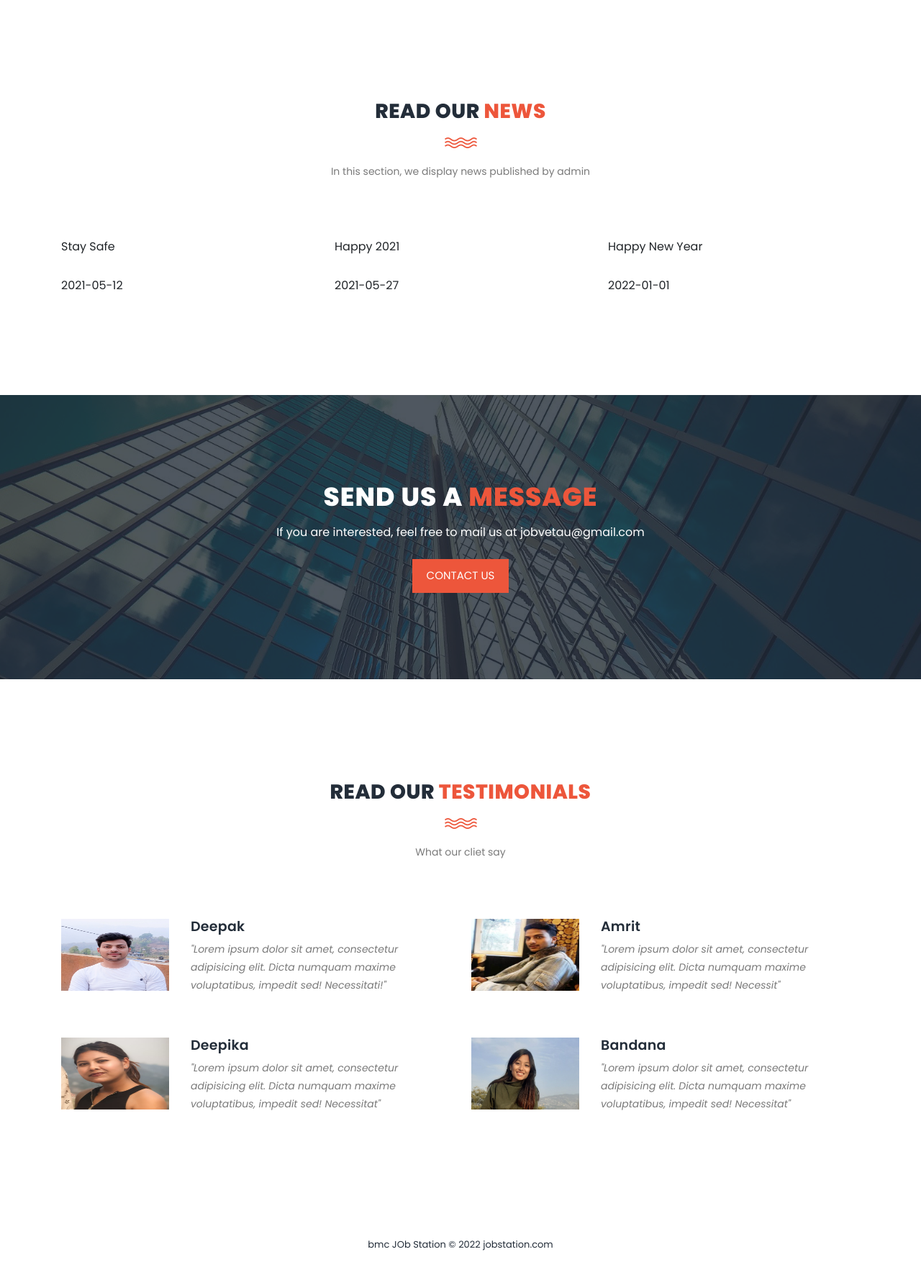
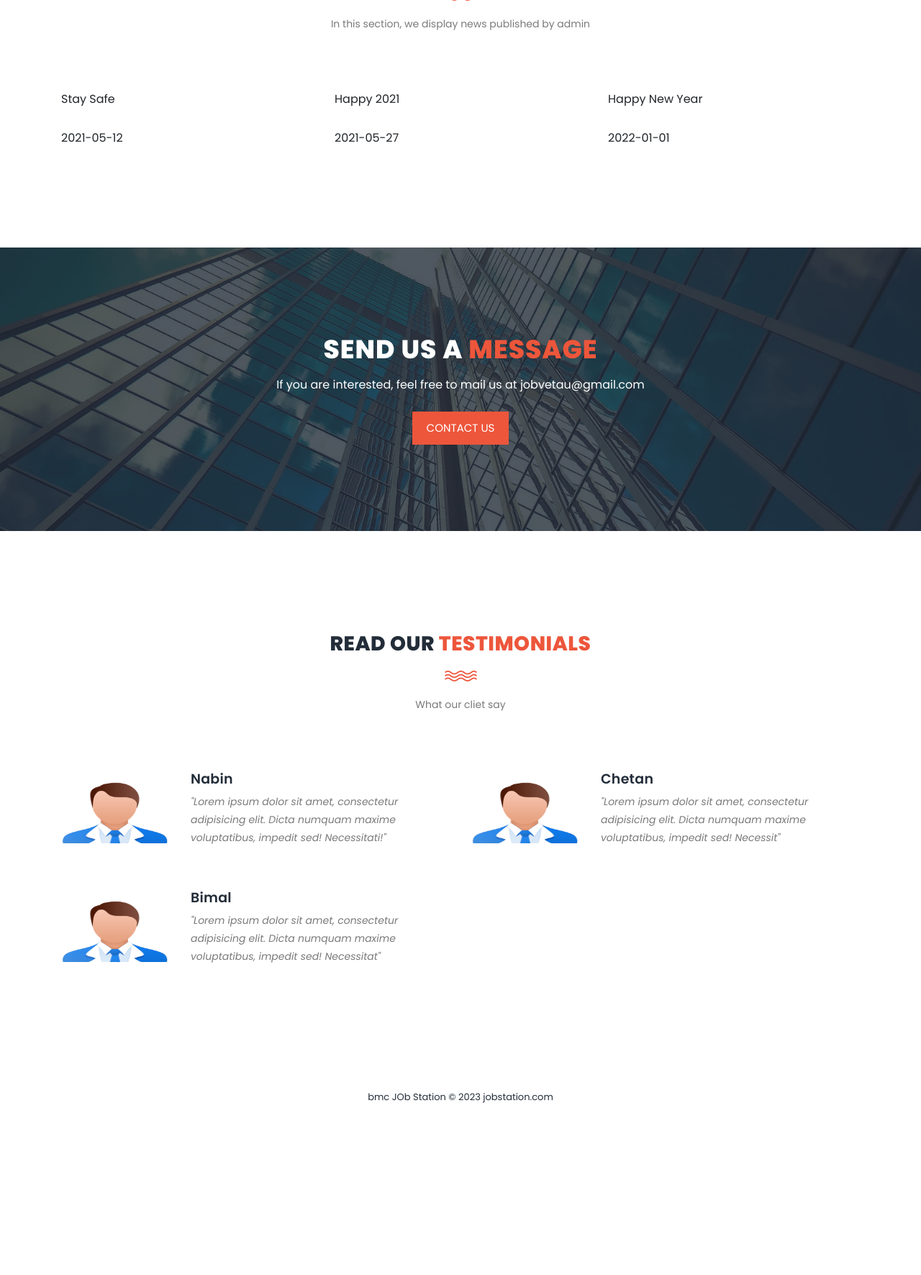
Before and after one commit to devnabin/job-recommendation, a PHP site: page / in a window 1280 px wide. Shown: the part 3152-4924 px from the top of the page at 72% size. After the commit the page ends 4685 px from the top, so only its background shows below. Run offline with PHP 8.4, Linux system fonts and the light colour scheme; data comes from the database, SQL or seed files in the repository.

Commit message:
removing all previous data

```diff
--- a/index.php
+++ b/index.php
@@ -9,7 +9,7 @@
     <meta name="author" content="">
     <link href="https://fonts.googleapis.com/css?family=Poppins:100,100i,200,200i,300,300i,400,400i,500,500i,600,600i,700,700i,800,800i,900,900i&display=swap" rel="stylesheet">
 
-    <title>Job Chaiyo?</title>
+    <title>bmc jobstation</title>
 
     <link rel="stylesheet" type="text/css" href="assets/css/bootstrap.min.css">
 
@@ -46,7 +46,7 @@
                 <div class="col-12">
                     <nav class="main-nav">
                         <!-- ***** Logo Start ***** -->
-                        <a href="index.php" class="logo">Job Vetau</a>
+                        <a href="index.php" class="logo">Job Station</a>
                         <!-- ***** Logo End ***** -->
                         <!-- ***** Menu Start ***** -->
                         <ul class="nav">
@@ -71,12 +71,12 @@
     <!-- ***** Main Banner Area Start ***** -->
     <div class="main-banner" id="top">
         <video autoplay muted loop id="bg-video">
-            <source src="assets/images/video.mp4" type="video/mp4" />
+            <source src="assets/images/video3.mp4" type="video/mp4" />
         </video>
 
         <div class="video-overlay header-text">
             <div class="caption">
-                <h6>WELCOME TO JOB PORTAL</h6>
+                <h6>WELCOME TO Bmc JOB STATION</h6>
                 <h2>Find the perfect <em>Job</em></h2>
 
                 <br>
@@ -118,7 +118,7 @@
                         <a href="./job seeker/registration.php">
                             <div class="trainer-item">
                                 <div class="image-thumb">
-                                    <img src="assets/images/job.jpeg" alt="job">
+                                    <img src="assets/images/job.jpg" alt="job">
                                 </div>
                                 <div class="down-content">
                                     <span>Expected Salary : RS <?php echo $row['ExpectedSalary']; ?></span>
@@ -145,7 +145,7 @@
                 <div class="col-lg-6 offset-lg-3">
                     <div class="section-heading dark-bg">
                         <h2>Read <em>About Us</em></h2>
-                        <img src="assets/images/line-dec.png" alt="">
+                        <!-- <img src="assets/images/line-dec.png" alt=""> -->
                         <p>If opportunity doesn't knock, build a door.</p>
                     </div>
                 </div>
@@ -234,19 +234,19 @@
                     <ul class="features-items">
                         <li class="feature-item">
                             <div class="left-icon">
-                                <img src="assets/images/dhakal.jpeg" alt="First One" style="width:150px ; height:100px">
+                                <img src="assets/images/dummy.png" alt="First One" style="width:150px ; height:100px">
                             </div>
                             <div class="right-content">
-                                <h4>Deepak</h4>
+                                <h4>Nabin</h4>
                                 <p><em>"Lorem ipsum dolor sit amet, consectetur adipisicing elit. Dicta numquam maxime voluptatibus, impedit sed! Necessitati!"</em></p>
                             </div>
                         </li>
                         <li class="feature-item">
                             <div class="left-icon">
-                                <img src="assets/images/deepika.jpg" alt="second one" style="width:150px ; height:100px">
+                                <img src="assets/images/dummy.png" alt="second one" style="width:150px ; height:100px">
                             </div>
                             <div class="right-content">
-                                <h4>Deepika</h4>
+                                <h4>Bimal</h4>
                                 <p><em>"Lorem ipsum dolor sit amet, consectetur adipisicing elit. Dicta numquam maxime voluptatibus, impedit sed! Necessitat"</em></p>
                             </div>
                         </li>
@@ -256,23 +256,14 @@
                     <ul class="features-items">
                         <li class="feature-item">
                             <div class="left-icon">
-                                <img src="assets/images/amrit.jpeg" alt="fourth muscle" style="width:150px ; height:100px">
+                                <img src="assets/images/dummy.png" alt="fourth muscle" style="width:150px ; height:100px">
                             </div>
                             <div class="right-content">
-                                <h4>Amrit</h4>
+                                <h4>Chetan</h4>
                                 <p><em>"Lorem ipsum dolor sit amet, consectetur adipisicing elit. Dicta numquam maxime voluptatibus, impedit sed! Necessit"</em></p>
                             </div>
                         </li>
-                        <li class="feature-item">
-                            <div class="left-icon">
-                                <img src="assets/images/bandana.jpg" alt="training fifth" style="width:150px ; height:100px">
-                            </div>
-                            <div class="right-content">
-                                <h4>Bandana</h4>
-                                <p><em>"Lorem ipsum dolor sit amet, consectetur adipisicing elit. Dicta numquam maxime voluptatibus, impedit sed! Necessitat"</em></p>
-                            </div>
-                        </li>
-                    </ul>
+                                            </ul>
                 </div>
             </div>
         </div>
@@ -285,7 +276,7 @@
             <div class="row">
                 <div class="col-lg-12">
                     <p>
-                        bmc JOb Station © 2022 jobstation.com
+                        bmc JOb Station © 2023 jobstation.com
                     </p>
                 </div>
             </div>
```
Also changed, not shown: assets/images/amrit.jpeg (deleted), assets/images/bandana.jpg (deleted), assets/images/deepika.jpg (deleted), assets/images/dhakal.jpeg (deleted), assets/images/dummy.png (added), assets/images/job.jpg (added), 1 other file.
